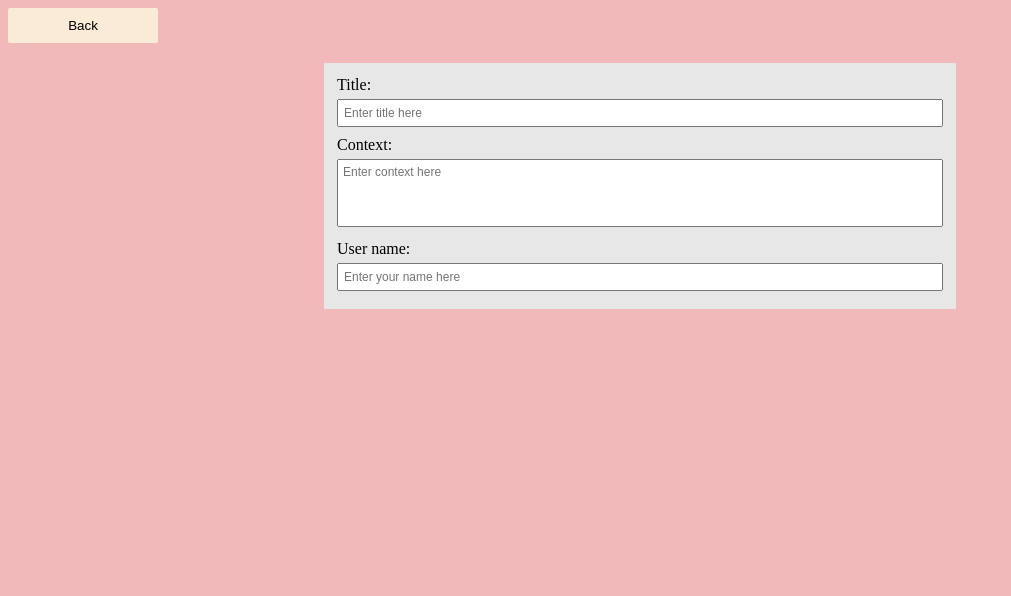
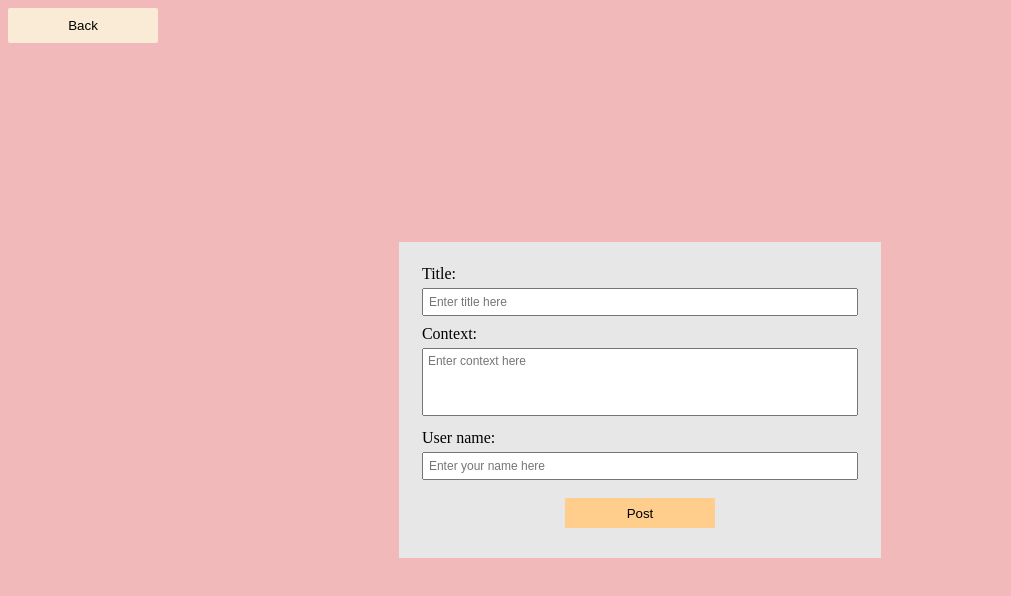
Before and after one commit to ArminasStrolys/react-application-assignment-2, a React (Create React App) app: page /new-record in a window 1280 px wide. Shown: the top 596 px of the page, without its empty margins (0-1011 px from the left). Built offline with nearby package versions, Linux system fonts and the light colour scheme; no server answers.

Commit message:
Creating POST method

```diff
--- a/src/components/newRecordForm/NewRecordForm.jsx
+++ b/src/components/newRecordForm/NewRecordForm.jsx
@@ -1,22 +1,33 @@
 import React, { useState, useEffect } from "react";
 
 const NewRecordForm = () => {
-  const [newPost, setNewPost] = useState([]);
+  const [newPost, setNewPost] = useState();
+  const [visible, setVisible] = useState(true);
+  const [userPost, setUserPost] = useState({
+    body:'',
+    title:'',
+    userId:''
+  })
+
+  const handleVisibility = (e) => {
+    e.preventDefault();
+    visible === true ? setVisible(false) : setVisible(true);
+  };
+
+  const handleChange = (e) => {
+    console.log(e.target.value)
+  }
 
   useEffect(() => {
     const createPost = {
-      method: "POST",
-      body: "Lorem lorem lorem lorem lorem lorem lorem lorem lorem lorem",
-      id: 198,
-      title: "Lorem testum",
-      userId: 111,
+        method: 'POST',
+        headers: { 'Content-Type': 'application/json' },
+        body: JSON.stringify({  userId: userPost.userId, title: userPost.title, body: userPost.body })
     };
-
-    fetch(`https://jsonplaceholder.typicode.com/posts`, createPost)
-      .then((res) => res.json())
-      .then((data) => setNewPost(data))
-      .catch((error) => console.log(error));
-  }, []);
+    fetch('https://jsonplaceholder.typicode.com/posts', createPost)
+        .then(response => response.json())
+        .then(data => console.log(data));
+}, []);
 
   console.log(newPost);
 
@@ -28,7 +39,7 @@ const NewRecordForm = () => {
         </button>
       </form>
       <>
-        <form className="detail" to="/details">
+        <form onSubmit={(e) => e.preventDefault()} className="new-form-page">
           <div className="post">
             <table className="table">
               <tbody>
@@ -41,20 +52,55 @@ const NewRecordForm = () => {
                 <tr>
                   <td>
                     <label>Context: </label>
-                    {/* <input className="context" type="text" placeholder="Enter context here" /> */}
-                    <textarea id="w3review" name="w3review" rows="4" cols="50" placeholder="Enter context here"></textarea>
+                    <textarea
+                      id="w3review"
+                      name="w3review"
+                      rows="4"
+                      cols="50"
+                      placeholder="Enter context here"
+                    ></textarea>
                   </td>
                 </tr>
                 <tr>
                   <td>
                     <label>User name: </label>
-                    <input type="text" placeholder="Enter your name here" />
+                    <input type="text" placeholder="Enter your name here" onChange={handleChange}/>
                   </td>
                 </tr>
               </tbody>
             </table>
+            <button className="form-submit-btn" type="submit">
+              Post
+            </button>
           </div>
         </form>
+        <div
+          style={{ display: visible === true ? "none" : "block" }}
+          className="post-pop-up"
+        >
+          <form onSubmit={handleVisibility}>
+            <button type="submit" className="close-window">
+              X
+            </button>
+          </form>
+          <div>
+            <table>
+              <tbody>
+                <tr>
+                  <td>
+                    <b>TITLE</b>
+                  </td>
+                </tr>
+                <tr>
+                  <td>BODY</td>
+                </tr>
+                <tr>
+                  <td>USER</td>
+                </tr>
+              </tbody>
+            </table>
+          </div>
+        </div>
       </>
     </div>
   );
--- a/src/components/style/_body.scss
+++ b/src/components/style/_body.scss
@@ -1,17 +1,17 @@
 @import "_var.scss";
 
-body{
+body {
   background-color: $body-color;
   .back-button {
     padding: 10px;
     width: 150px;
-        background-color: antiquewhite;
+    background-color: $btn-color;
     border: none;
     border-radius: 2px;
     transition: 0.3s;
   }
   .back-button:hover {
-        background-color: rgb(255, 222, 179);
+    background-color: $btn-hover-color;
     cursor: pointer;
     scale: 0.95;
   }
--- a/src/components/style/_newRecordForm.scss
+++ b/src/components/style/_newRecordForm.scss
@@ -1,6 +1,12 @@
 @import "_var.scss";
 
-.detail {
+.new-form-page {
+  position: absolute;
+  top: 50%;
+  left: 50%;
+  transform: translate(-50%, -50%);
+  padding: 20px;
+  background-color: $list-item-color;
   .post {
     .table {
       width: 100%;
@@ -15,5 +21,45 @@
         box-sizing: border-box;
       }
     }
+    .form-submit-btn {
+      border: none;
+      background-color: $form-btn-color;
+      width: 150px;
+      height: 30px;
+      margin: 20px 0 0 0;
+      transition: 0.2s;
+      position: relative;
+      top: 5px;
+      left: 50%;
+      transform: translate(-50%, -50%);
+    }
+    .form-submit-btn:hover {
+      background-color: $form-btn-hover-color;
+      cursor: pointer;
+    }
   }
 }
+.post-pop-up{
+        display: none;
+    width: 700px;
+    height: 400px;
+    color: black;
+    padding: 10px;
+    background-color: $list-item-color;
+    position: absolute;
+    top: 50%;
+    left: 50%;
+    transform: translate(-50%, -50%);
+    .close-window{
+        display: block;
+        position: absolute;
+        right: 10px;
+        padding: 5px 10px;
+        background-color: white;
+        border: none;
+    }
+    .close-window:hover{
+        background-color: $list-item-color;
+        cursor: pointer;
+        }
+}
--- a/src/components/style/_var.scss
+++ b/src/components/style/_var.scss
@@ -1,3 +1,7 @@
 $list-item-color: rgb(231, 231, 231);
 $body-color: rgb(241, 185, 185);
 $black: black;
+$btn-color: antiquewhite;
+$btn-hover-color: rgb(255, 222, 179);
+$form-btn-color: rgb(255, 205, 140);
+$form-btn-hover-color: rgb(255, 187, 98);
```
Lines whose indentation alone changed are shown as unchanged.
